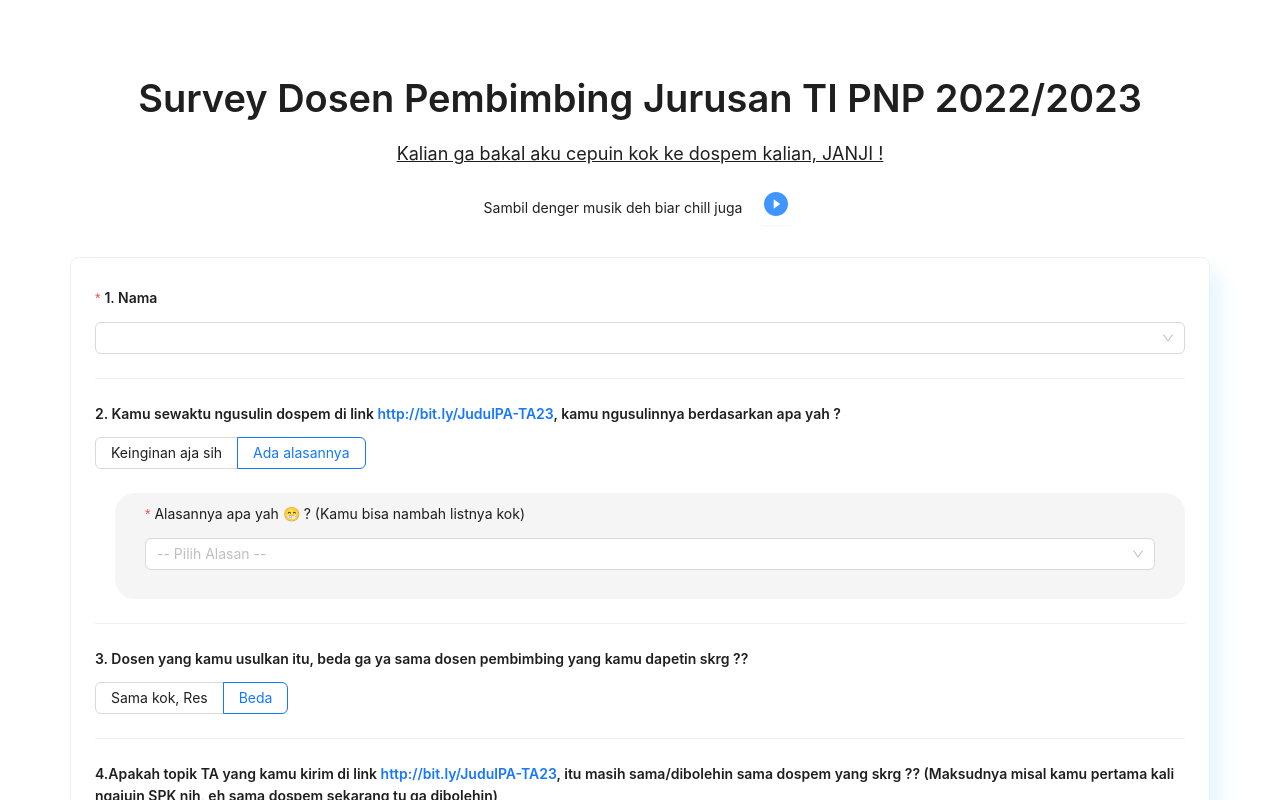
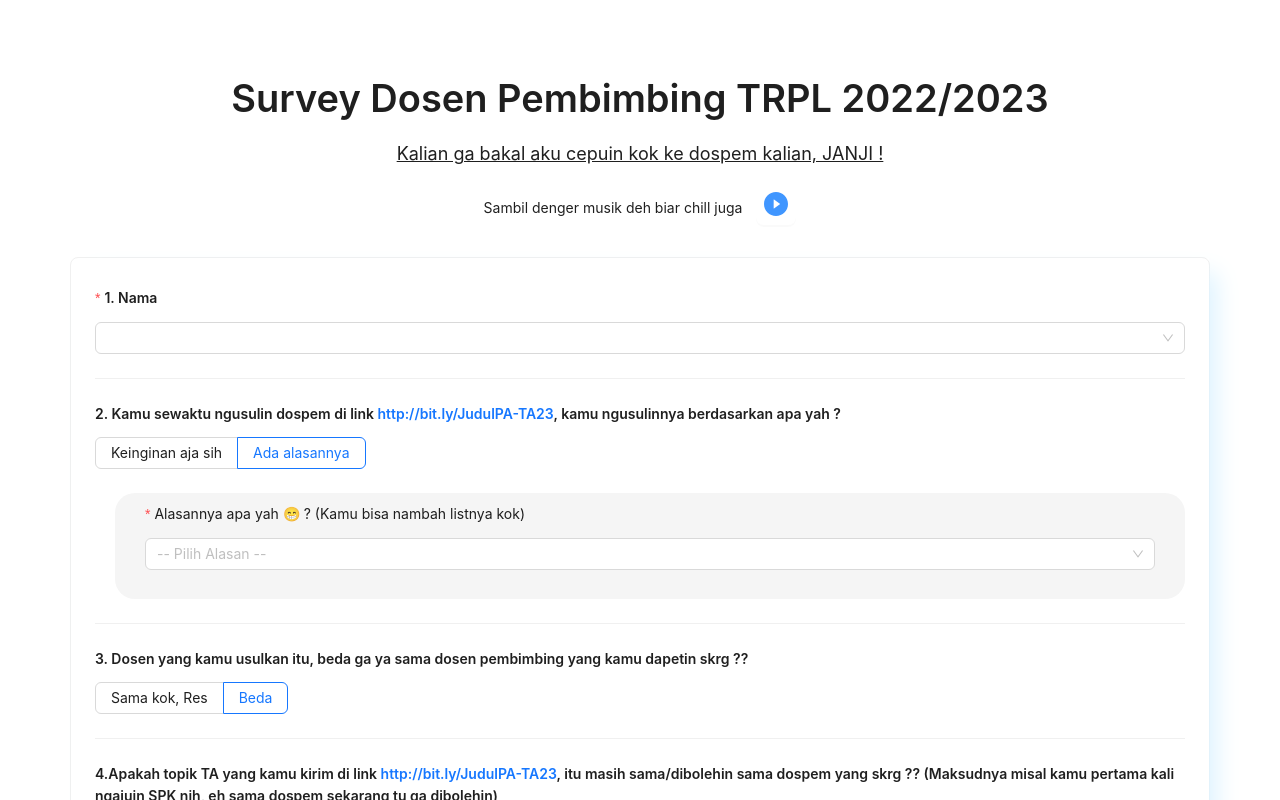
Before and after one commit to Restu-Averian/kuesioner-sidos-mhs, a React (Create React App) app: page / in a window 1280 px wide. Shown: the top 800 px of the page. Built offline with nearby package versions, Linux system fonts and the light colour scheme; no server answers; the database is empty.

Commit message:
ganti judul sementara

```diff
--- a/src/App.js
+++ b/src/App.js
@@ -107,7 +107,7 @@ const App = () => {
                       },
                     })}
                   >
-                    Survey Dosen Pembimbing Jurusan TI PNP 2022/2023
+                    Survey Dosen Pembimbing TRPL 2022/2023
                   </Typography.Title>
                   <Row gutter={[16, 16]}>
                     <Col span={24}>
```
